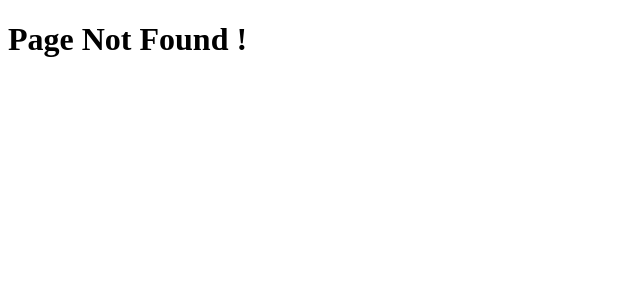
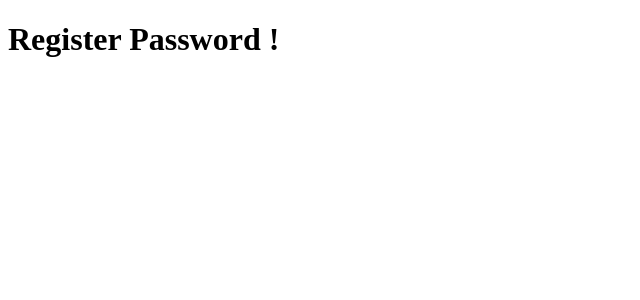
Before and after one commit to Shubham3297/NextJs-Concepts, a Next.js app in the folder nextjs-concept/: page /register in a window 1280 px wide. Before the commit this address had no page. Shown: the top 300 px of the page, without its empty margins (0-640 px from the left). Built offline with nearby package versions, Linux system fonts and the light colour scheme.

Commit message:
Route Group

```diff
--- /dev/null
+++ b/nextjs-concept/src/app/(auth)/forgot-password/page.tsx
@@ -0,0 +1,3 @@
+export default function ForgotPassword() {
+  return <h1>Forgot Password !</h1>;
+}
--- /dev/null
+++ b/nextjs-concept/src/app/(auth)/login/page.tsx
@@ -0,0 +1,3 @@
+export default function Login() {
+  return <h1>Login Password !</h1>;
+}
--- /dev/null
+++ b/nextjs-concept/src/app/(auth)/register/page.tsx
@@ -0,0 +1,3 @@
+export default function Register() {
+  return <h1>Register Password !</h1>;
+}
```
